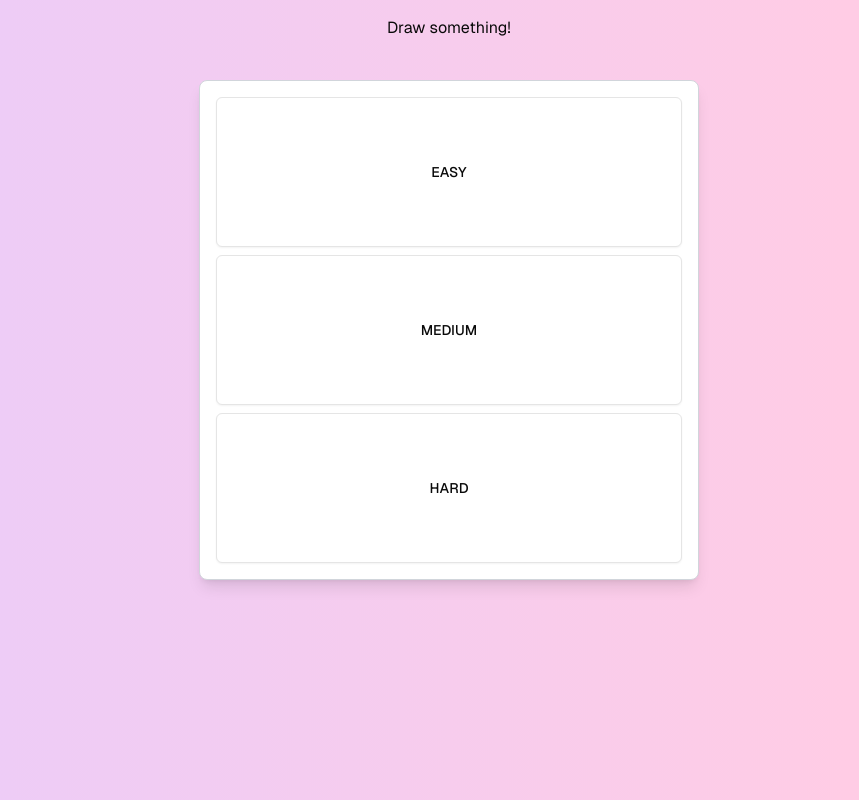
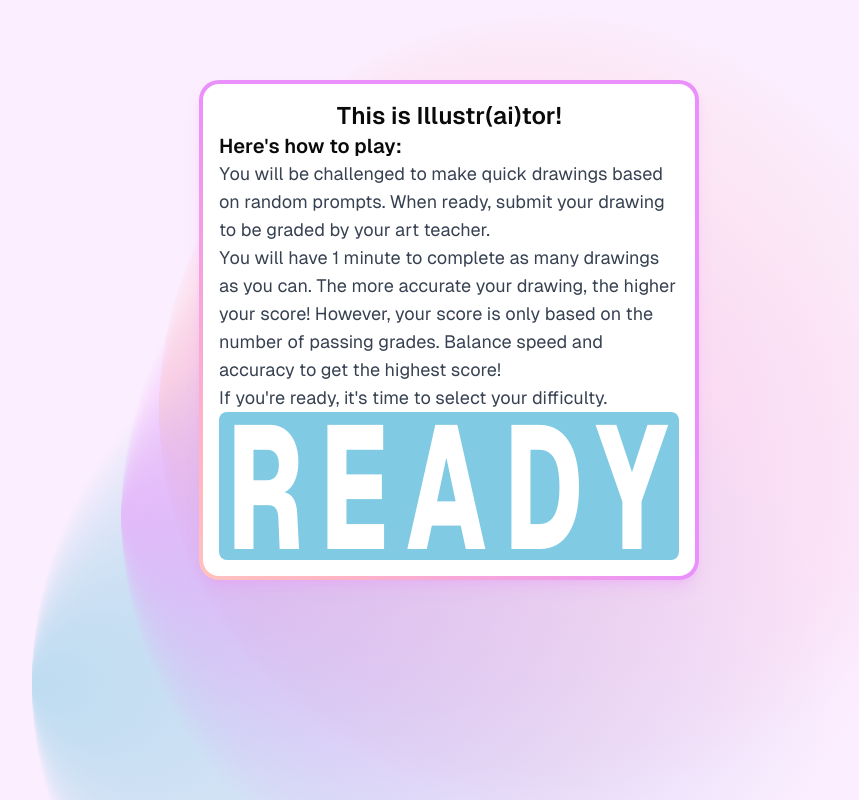
Before and after one commit to landonskinner/illustraitor-app, a Next.js app: page / in a window 1280 px wide. Shown: the whole page, without its empty margins (191-1050 px from the left). Built offline with nearby package versions, Linux system fonts and the light colour scheme.

Commit message:
difficulty buttons / dynamic background / abstract wrapper components

```diff
--- /dev/null
+++ b/app/components/animated-background.tsx
@@ -0,0 +1,146 @@
+const AnimatedBackground = () => {
+  return (
+    <svg className="h-full w-full absolute top-0" viewBox="0 0 100 100">
+      <defs>
+        <radialGradient
+          id="Gradient1"
+          cx="50%"
+          cy="50%"
+          fx="0%"
+          fy="50%"
+          r=".5"
+        >
+          <animate
+            attributeName="fx"
+            dur="34s"
+            values="0%;10%;0%"
+            repeatCount="indefinite"
+          ></animate>
+          <stop offset="0%" stop-color="rgba(255, 218, 185, 0.5)"></stop>
+          <stop offset="90%" stop-color="rgba(255, 182, 193, 0.1)"></stop>
+          <stop offset="100%" stop-color="rgba(255, 182, 193, 0)"></stop>
+        </radialGradient>
+        <radialGradient
+          id="Gradient2"
+          cx="50%"
+          cy="50%"
+          fx="0%"
+          fy="50%"
+          r=".5"
+        >
+          <animate
+            attributeName="fx"
+            dur="30s"
+            values="0%;10%;0%"
+            repeatCount="indefinite"
+          ></animate>
+          <stop offset="0%" stop-color="rgba(129, 202, 227, 0.5)"></stop>
+          <stop offset="100%" stop-color="rgba(129, 202, 227, 0)"></stop>
+        </radialGradient>
+        <radialGradient
+          id="Gradient3"
+          cx="50%"
+          cy="50%"
+          fx="0%"
+          fy="50%"
+          r=".5"
+        >
+          <animate
+            attributeName="fx"
+            dur="27s"
+            values="0%;100%;0%"
+            repeatCount="indefinite"
+          ></animate>
+          <stop offset="0%" stop-color="rgba(234, 144, 251, 0.5)"></stop>
+          <stop offset="100%" stop-color="rgba(234, 144, 251, 0)"></stop>
+        </radialGradient>
+      </defs>
+      <rect
+        x="13.744%"
+        y="1.18473%"
+        width="100%"
+        height="100%"
+        fill="url(#Gradient1)"
+      >
+        <animate
+          attributeName="x"
+          dur="20s"
+          values="25%;0%;25%"
+          repeatCount="indefinite"
+        ></animate>
+        <animate
+          attributeName="y"
+          dur="21s"
+          values="0%;25%;0%"
+          repeatCount="indefinite"
+        ></animate>
+        <animateTransform
+          attributeName="transform"
+          type="rotate"
+          from="0 50 50"
+          to="360 50 50"
+          dur="7s"
+          repeatCount="indefinite"
+        ></animateTransform>
+      </rect>
+      <rect
+        x="-2.17916%"
+        y="35.4267%"
+        width="100%"
+        height="100%"
+        fill="url(#Gradient2)"
+      >
+        <animate
+          attributeName="x"
+          dur="23s"
+          values="-25%;0%;-25%"
+          repeatCount="indefinite"
+        ></animate>
+        <animate
+          attributeName="y"
+          dur="24s"
+          values="0%;50%;0%"
+          repeatCount="indefinite"
+        ></animate>
+        <animateTransform
+          attributeName="transform"
+          type="rotate"
+          from="0 50 50"
+          to="360 50 50"
+          dur="12s"
+          repeatCount="indefinite"
+        ></animateTransform>
+      </rect>
+      <rect
+        x="9.00483%"
+        y="14.5733%"
+        width="100%"
+        height="100%"
+        fill="url(#Gradient3)"
+      >
+        <animate
+          attributeName="x"
+          dur="25s"
+          values="0%;25%;50%;0%"
+          repeatCount="indefinite"
+        ></animate>
+        <animate
+          attributeName="y"
+          dur="12s"
+          values="0%;25%;0%;-25%;0%"
+          repeatCount="indefinite"
+        ></animate>
+        <animateTransform
+          attributeName="transform"
+          type="rotate"
+          from="360 50 50"
+          to="0 50 50"
+          dur="9s"
+          repeatCount="indefinite"
+        ></animateTransform>
+      </rect>
+    </svg>
+  );
+};
+
+export default AnimatedBackground;
--- /dev/null
+++ b/app/components/canvas-wrapper.tsx
@@ -0,0 +1,17 @@
+const CanvasWrapper = ({ children }) => {
+  return (
+    <div className="relative overflow-hidden sm:aspect-square max-w-[500px] w-full rounded-lg bg-white border-loading animate-border-loader shadow-lg shadow-[#e990fb46]">
+      {children}
+    </div>
+  );
+};
+
+export const CanvasHeader = ({ children }) => {
+  return (
+    <div className="w-full grid grid-cols-[120px_1fr_120px] items-center justify-between">
+      {children}
+    </div>
+  );
+};
+
+export default CanvasWrapper;
--- /dev/null
+++ b/app/components/difficulty-button.tsx
@@ -0,0 +1,41 @@
+const DifficultyButton = ({ difficulty, onClick }) => {
+  const colorMap = {
+    ready:
+      "bg-[linear-gradient(90deg,#81cae3_0%,#81cae3_50%,#ea90fb_63%,#ffb6c1_87%,#ffdab9_100%)]",
+    easy: "bg-[linear-gradient(90deg,#81cae3_0%,#81cae3_50%,#ea90fb_63%,#ffb6c1_87%,#ffdab9_100%)]",
+    medium:
+      "bg-[linear-gradient(90deg,#ffdab9_0%,#ffdab9_50%,#ffb6c1_63%,#ea90fb_87%,#81cae3_100%)]",
+    hard: "bg-[linear-gradient(90deg,#ea90fb_0%,#ea90fb_50%,#81cae3_63%,#ffb6c1_87%,#ffdab9_100%)]",
+  };
+  return (
+    <button
+      className={`w-full flex p-2 rounded-lg bg-origin-padding bg-left transition-[background-position] duration-500 delay-[50ms] ease-in-out hover:bg-right ${colorMap[difficulty]}`}
+      style={{
+        backgroundSize: "200%",
+      }}
+      onClick={onClick}
+    >
+      <svg
+        className="h-full w-full"
+        xmlns="http://www.w3.org/2000/svg"
+        width="100%"
+        height="100%"
+        stroke="null"
+        viewBox="0 0 65 16"
+      >
+        <text
+          className="font-syne font-extrabold"
+          fontFamily="Syne"
+          transform="scale(1, 1.6)"
+          y="10.75"
+          textLength="100%"
+          fill="white"
+        >
+          {difficulty.toUpperCase()}
+        </text>
+      </svg>
+    </button>
+  );
+};
+
+export default DifficultyButton;
--- a/app/components/drawing-canvas.tsx
+++ b/app/components/drawing-canvas.tsx
@@ -19,6 +19,7 @@ import IntroForm from "./intro-form";
 import { Difficulty } from "../types/difficulty";
 import { useCountdown } from "../utils/use-countdown";
 import InteractiveCanvasOverlay from "./canvas-overlay";
+import CanvasWrapper, { CanvasHeader } from "./canvas-wrapper";
 
 const getCanvasContext = (canvasRef: React.RefObject<HTMLCanvasElement>) => {
   const canvas = canvasRef.current;
@@ -76,11 +77,9 @@ export default function Canvas() {
     if (typeof window === "undefined") return;
     if (!time && !!score) {
       const highScore = Number(window?.localStorage.getItem("highScore"));
-      if (score > highScore) {
+      if (highScore && score > highScore) {
         window?.localStorage.setItem("highScore", String(score));
         setHighScore(score);
-      } else {
-        setHighScore(highScore);
       }
     }
   }, [time]);
@@ -179,9 +178,9 @@ export default function Canvas() {
   return (
     <div className="m-auto w-full relative">
       <section className="grid grid-rows-[48px_1fr_auto] max-w-[500px] gap-y-4 mx-auto">
+        <CanvasHeader>
           {showCanvas ? (
             <>
-            <div className="w-full grid grid-cols-3 items-center justify-between">
               <div className="w-fit grid grid-cols-2 gap-x-4">
                 {!!highScore && (
                   <>
@@ -192,14 +191,23 @@ export default function Canvas() {
                 <div>Current</div>
                 <div className="font-bold">{score}</div>
               </div>
-              <div className="text-center uppercase font-bold text-3xl">
+              <div className="text-center text-loading animate-border-loader uppercase font-bold text-3xl text-transparent">
                 {prompt}
               </div>
               <div className="text-3xl font-bold text-right">
                 {formatTime(time)}
               </div>
-            </div>
-            <div className="relative overflow-hidden aspect-square max-w-[500px] w-full rounded-lg bg-white border border-gray-300 shadow-lg">
+            </>
+          ) : (
+            // <div className="text-center text-3xl font-bold col-span-3">
+            //   AI Art Teacher
+            // </div>
+            <></>
+          )}
+        </CanvasHeader>
+        <CanvasWrapper>
+          {showCanvas ? (
+            <>
               {(isLoading || !gameInProgress) && !!time && (
                 <InteractiveCanvasOverlay
                   isLoading={isLoading}
@@ -244,27 +252,30 @@ export default function Canvas() {
                 onMouseMove={drawing}
                 onMouseUp={handleMouseUp}
               />
-            </div>
-            <div
-              className={`w-full grid ${
-                gameInProgress ? "grid-cols-[100px_1fr_100px]" : ""
-              }`}
-            >
+            </>
+          ) : (
+            <IntroForm
+              showFirstStep={!highScore}
+              startGame={(difficulty: Difficulty) => {
+                setDifficulty(difficulty);
+                setPrompt(prompts[Math.floor(Math.random() * prompts.length)]);
+                setShowCanvas(true);
+              }}
+            />
+          )}
+        </CanvasWrapper>
+
         {gameInProgress && (
+          <CanvasHeader>
             <Button
-                  className="h-full shadow-lg"
+              className="h-full shadow-lg border-loading animate-border-loader"
               id="clear-canvas"
               variant="outline"
               onClick={clearCanvas}
             >
               Clear
             </Button>
-              )}
-              <ArtistPalette
-                drawStyle={drawStyle}
-                setDrawStyle={setDrawStyle}
-              />
-              {gameInProgress && (
+            <ArtistPalette drawStyle={drawStyle} setDrawStyle={setDrawStyle} />
             <Button
               className="save-img h-full shadow-lg"
               onClick={async () => {
@@ -295,18 +306,7 @@ export default function Canvas() {
             >
               Submit
             </Button>
-              )}
-            </div>
-          </>
-        ) : (
-          <IntroForm
-            showFirstStep={!!highScore}
-            startGame={(difficulty: Difficulty) => {
-              setDifficulty(difficulty);
-              setPrompt(prompts[Math.floor(Math.random() * prompts.length)]);
-              setShowCanvas(true);
-            }}
-          />
+          </CanvasHeader>
         )}
       </section>
     </div>
--- a/app/components/intro-form.tsx
+++ b/app/components/intro-form.tsx
@@ -1,6 +1,9 @@
 import { Button } from "@/components/ui/button";
 import { useState } from "react";
 import { DIFFICULTIES, Difficulty } from "../types/difficulty";
+import { Diff } from "lucide-react";
+import DifficultyButton from "./difficulty-button";
+import CanvasWrapper from "./canvas-wrapper";
 
 const IntroForm = ({
   showFirstStep,
@@ -11,47 +14,48 @@ const IntroForm = ({
 }) => {
   const [currentStep, setCurrentStep] = useState(showFirstStep ? 0 : 1);
   return (
+    <div className="p-4 grid grid-rows-3 gap-y-2 w-full h-full">
+      {currentStep === 0 ? (
         <>
-      <h1 className="h-9 text-center">Draw something!</h1>
-      <div className="w-full aspect-square p-4 rounded-lg bg-white border border-gray-300 shadow-lg">
-        {currentStep === 0 ? (
-          <div className="p-4 space-y-2">
-            <h2 className="text-xl font-bold">How to play</h2>
-            <p>
-              Select your difficulty. Higher difficulty means more complex or
-              abstract drawing subjects.
+          <div className="row-span-2">
+            <h2 className="text-2xl font-semibold text-center">
+              This is Illustr(ai)tor!
+            </h2>
+            <h3 className="text-xl font-semibold ">Here&apos;s how to play:</h3>
+            <p className=" text-gray-700 text-sm sm:text-lg">
+              You will be challenged to make quick drawings based on random
+              prompts. When ready, submit your drawing to be graded by your art
+              teacher.
             </p>
-            <p>Draw the prompt on the canvas.</p>
-            <p>
-              When you&apos;re ready, submit your drawing to see how your AI art
-              teacher grades your drawing.
+            <p className=" text-gray-700 text-sm sm:text-lg">
+              You will have 1 minute to complete as many drawings as you can.
+              The more accurate your drawing, the higher your score! However,
+              your score is only based on the number of passing grades. Balance
+              speed and accuracy to get the highest score!
             </p>
-            <Button
-              variant="outline"
-              className="uppercase"
+            <p className=" text-gray-700 text-sm sm:text-lg">
+              If you're ready, it's time to select your difficulty.
+            </p>
+          </div>
+          {/* <div className="flex justify-center mt-auto"> */}
+          <DifficultyButton
+            difficulty="ready"
             onClick={() => setCurrentStep(currentStep + 1)}
-            >
-              Ready to Play
-            </Button>
-          </div>
+          />
+          {/* </div> */}
+        </>
       ) : (
-          <div className="flex flex-col gap-y-2 w-full h-full justify-between">
-            {DIFFICULTIES.map((difficulty) => {
+        DIFFICULTIES.map((difficulty, i) => {
           return (
-                <Button
+            <DifficultyButton
               key={difficulty}
-                  variant="outline"
-                  className="uppercase grow"
+              difficulty={difficulty}
               onClick={() => startGame(difficulty)}
-                >
-                  {difficulty}
-                </Button>
+            />
           );
-            })}
-          </div>
+        })
       )}
     </div>
-    </>
   );
 };
 export default IntroForm;
--- a/app/globals.css
+++ b/app/globals.css
@@ -118,3 +118,55 @@ body {
     @apply bg-background text-foreground;
   }
 }
+
+.border-loading {
+  background: linear-gradient(white, white) padding-box,
+    linear-gradient(
+        45deg,
+        #ea90fb 20%,
+        #81cae3 35%,
+        #ffdab9 50%,
+        #ffb6c1 65%,
+        #ea90fb 80%
+      )
+      border-box;
+  border-radius: 20px;
+  border: 4px solid transparent;
+  background-size: 2000px;
+  background-position-x: 2000px;
+}
+
+.text-loading {
+  background: linear-gradient(
+      45deg,
+      #ea90fb 20%,
+      #81cae3 35%,
+      #ffdab9 50%,
+      #ffb6c1 65%,
+      #ea90fb 80%
+    )
+    text;
+  background-size: 400%;
+  background-position-x: 400%;
+}
+
+/* .border-test:hover {
+  /* border-image: linear-gradient(
+      90deg,
+      #81cae3 0%,
+      #ffdab9 25%,
+      #ffb6c1 50%,
+      #ea90fb 75%,
+      #81cae3 100%
+    )
+    1;
+  border-radius: 5px; this doesn't work */
+/* border-width: 4px; */
+/* border-style: solid; */
+/* padding: 5px; */
+/* transform: scale(1.02); */
+/* background-position-x: 100%; */
+/* border-width: 8px; */
+/* border-radius: 12px;
+  border: 4px solid transparent; */
+/* } */
--- a/app/layout.tsx
+++ b/app/layout.tsx
@@ -1,6 +1,9 @@
 import type { Metadata } from "next";
 import localFont from "next/font/local";
 import "./globals.css";
+
+import { Syne } from "next/font/google";
+import AnimatedBackground from "./components/animated-background";
 
 const geistSans = localFont({
   src: "./fonts/GeistVF.woff",
@@ -11,6 +14,12 @@ const geistMono = localFont({
   src: "./fonts/GeistMonoVF.woff",
   variable: "--font-geist-mono",
   weight: "100 900",
+});
+
+const syne = Syne({
+  weight: ["400", "700", "800"],
+  variable: "--font-syne",
+  subsets: ["latin"],
 });
 
 export const metadata: Metadata = {
@@ -26,8 +35,9 @@ export default function RootLayout({
   return (
     <html lang="en">
       <body
-        className={`${geistSans.variable} ${geistMono.variable} antialiased`}
+        className={`relative bg-[#e990fb27] ${geistSans.variable} ${geistMono.variable} ${syne.className} antialiased`}
       >
+        <AnimatedBackground />
         {children}
       </body>
     </html>
--- a/app/page.tsx
+++ b/app/page.tsx
@@ -2,13 +2,17 @@ import Canvas from "@/app/components/drawing-canvas";
 export default function Home() {
   return (
     <div
-      className="h-screen w-screen p-4 font-[family-name:var(--font-geist-sans)] animate-rainbow-wheel"
-      style={{
-        background:
-          "linear-gradient(90deg, rgba(255,182,193,0.7) 0%, rgba(255,218,185,0.7) 10%, rgba(255,255,204,1) 20%, rgba(204,255,204,1) 30%, rgba(204,255,255,1) 40%, rgba(204,229,255,1) 50%, rgba(204,204,255,1) 60%, rgba(229,204,255,1) 70%, rgba(255,204,229,1) 80%, rgba(255,182,193,0.7) 90%, rgba(255,182,193,0.7) 100%)",
-        backgroundSize: "1000%",
-        backgroundPositionX: "100%",
-      }}
+      className="p-4 h-screen w-screen font-[family-name:var(--font-geist-sans)] bg-[url('/background.svg')] bg-cover bg-center"
+      style={
+        {
+          // background:
+          //   "linear-gradient(90deg, rgba(255,182,193,0.7) 0%, rgba(255,218,185,0.7) 10%, rgba(255,255,204,1) 20%, rgba(204,255,204,1) 30%, rgba(204,255,255,1) 40%, rgba(204,229,255,1) 50%, rgba(204,204,255,1) 60%, rgba(229,204,255,1) 70%, rgba(255,204,229,1) 80%, rgba(255,182,193,0.7) 90%, rgba(255,182,193,0.7) 100%)",
+          // backgroundSize: "1000%",
+          // backgroundPositionX: "100%",
+          // background:
+          //   "linear-gradient(90deg, #81cae3 0%, #FFDAB9 25%, #FFB6C1 50%, #EA90FB 75%, #81cae3 100%)",
+        }
+      }
     >
       <main className="h-full" style={{ touchAction: "none" }}>
         <Canvas />
@@ -16,3 +20,11 @@ export default function Home() {
     </div>
   );
 }
+
+// 41BEF8 blue -> ADD8E6 light blue
+// F9AA2E orange -> FFDAB9 peach puff
+// FE376D pink/red -> FFB6C1 light pink
+// EA90FB purple -> DDA0DD plum
+// background: "linear-gradient(90deg, #41BEF8 0%, #F9AA2E 25%, #FE376D 50%, #EA90FB 75%, #41BEF8 100%)",
+// backgroundSize: "1000%",
+// backgroundPositionX: "100%",
--- a/components/artist-palette.tsx
+++ b/components/artist-palette.tsx
@@ -38,7 +38,7 @@ export function ArtistPalette({
   });
 
   return (
-    <div className="bg-white border border-gray-300 rounded-lg shadow-lg p-1 flex items-center space-x-1 w-fit mx-auto">
+    <div className="border-loading animate-rainbow-wheel rounded-lg shadow-lg p-1 flex items-center space-x-1 w-fit mx-auto">
       <Popover
         open={popoverOpen.tool}
         onOpenChange={() =>
--- a/tailwind.config.ts
+++ b/tailwind.config.ts
@@ -12,6 +12,7 @@ export default {
       animation: {
         shimmer: "shimmer 1s infinite linear",
         "rainbow-wheel": "rainbow-wheel 60s infinite linear",
+        "border-loader": "border-loader 10s infinite linear",
       },
       colors: {
         background: "hsl(var(--background))",
@@ -55,6 +56,9 @@ export default {
           "5": "hsl(var(--chart-5))",
         },
       },
+      fontFamily: {
+        syne: "var(--font-syne)",
+      },
       borderRadius: {
         lg: "var(--radius)",
         md: "calc(var(--radius) - 2px)",
@@ -71,6 +75,11 @@ export default {
             backgroundPositionX: "-50%",
           },
         },
+        "border-loader": {
+          "100%": {
+            backgroundPositionX: "50%",
+          },
+        },
       },
     },
   },
```
Also changed, not shown: public/background.svg (added). Lines whose indentation alone changed are shown as unchanged.
